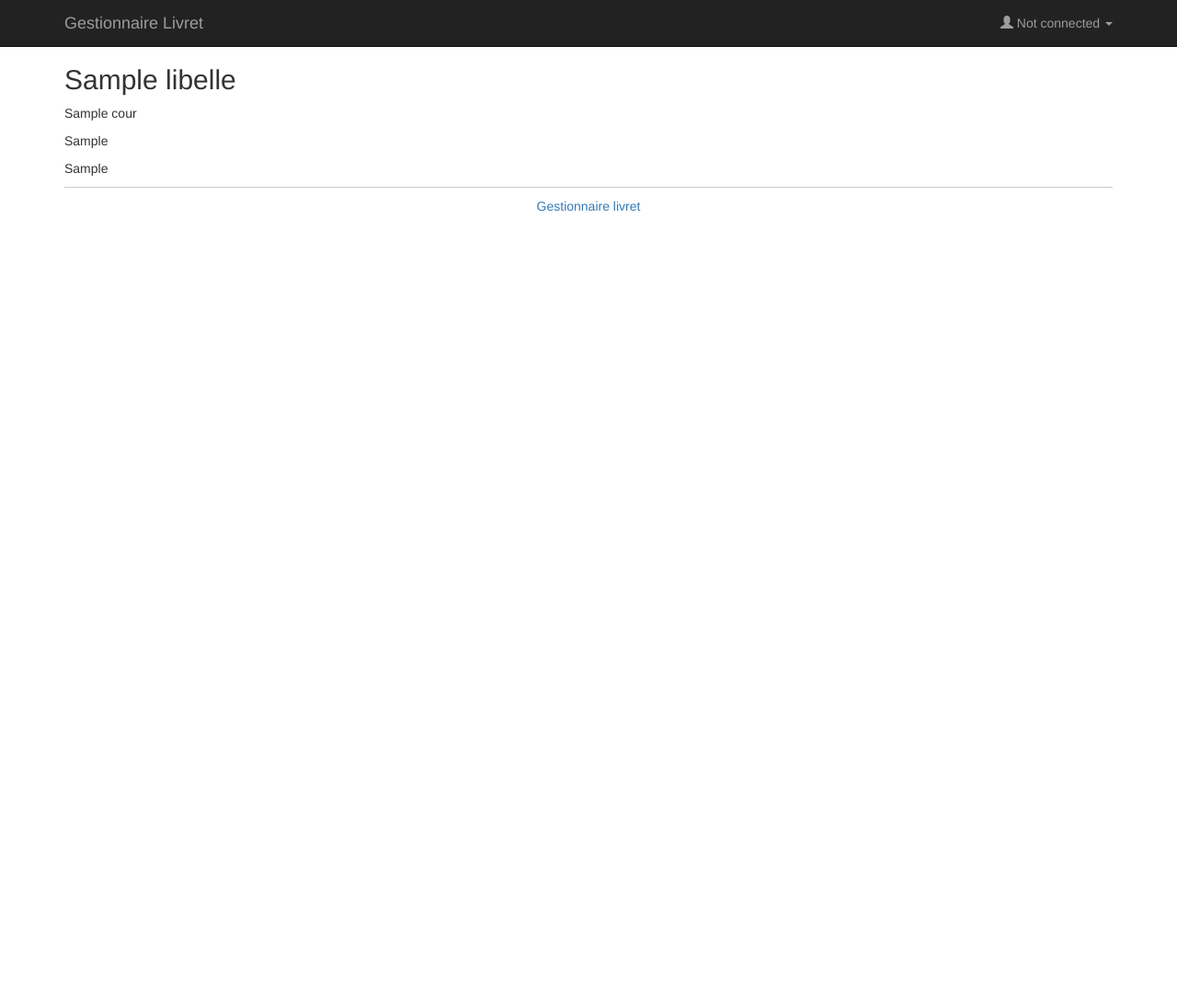
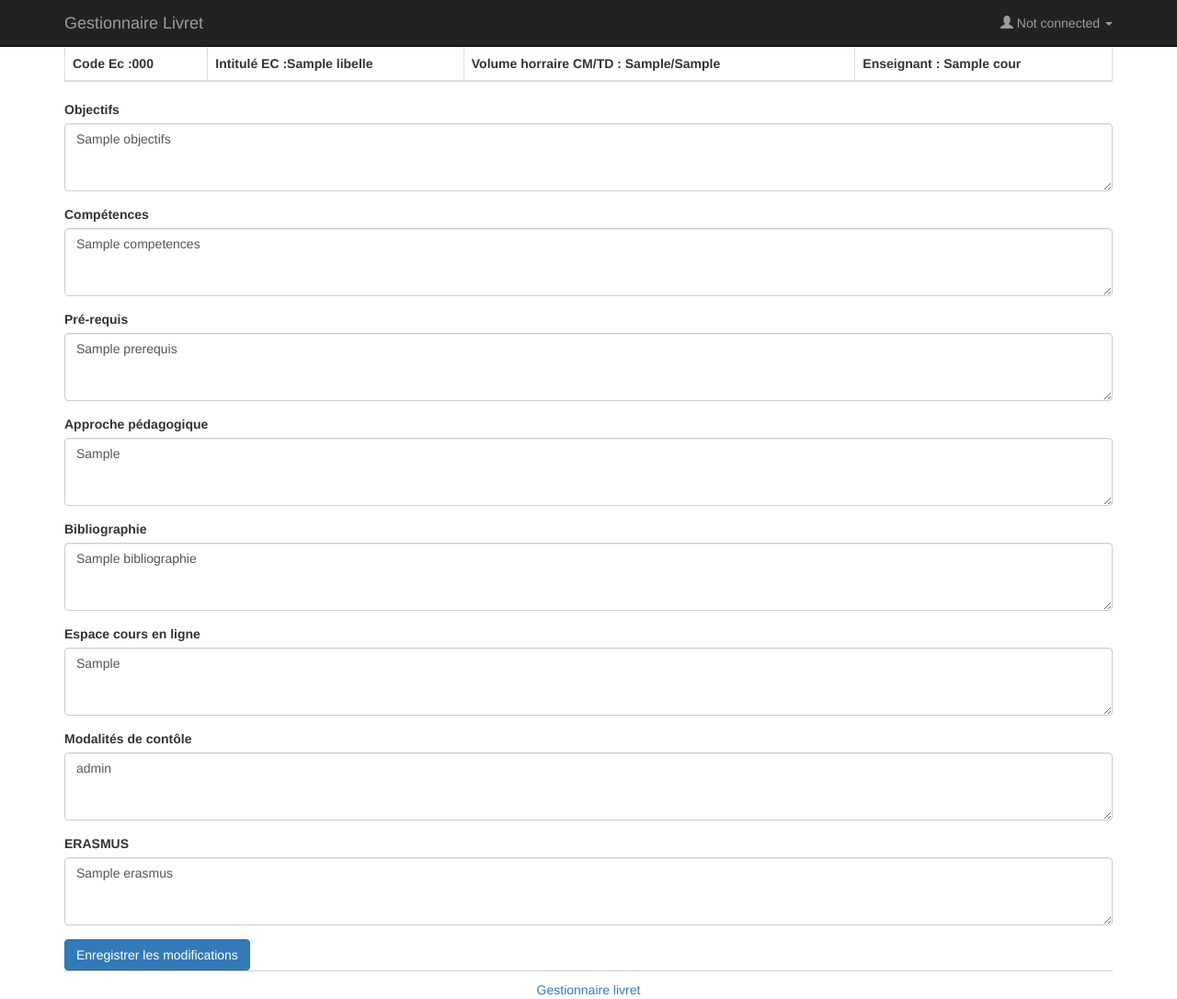
Before and after one commit to davidmeimoun/PSI, a PHP site: the page made by views/cours.html.twig in a window 1280 px wide. Shown: the whole page at 92% size. Before the commit the page ends 230 px from the top, so only its background shows below. Run offline with PHP 8.4, Linux system fonts and the light colour scheme; the template is opened without the code that fills it: most values are stand-ins (such as "Sample title", 1, 10 or a date in 2020); lists and menus that the app fills with data are empty; some libraries are stand-ins or nearby versions.

Commit message:
Update cours.html.twig

```diff
--- a/views/cours.html.twig
+++ b/views/cours.html.twig
@@ -3,12 +3,53 @@
 {% block title %}{{ cours.libelle }}{% endblock %}
 
 {% block content %}
-<p>
-    <h2>{{ cours.libelle }}</h2>
-    <p>{{ cours.nomEnseignant }}</p>
-    <p>{{ cours.h_cm }}</p>
-    <p>{{ cours.h_td }}</p>
+              <table class="table-bordered table">
+
+            <thead class="active">
+                <th>Code Ec :{{ cours.code }}</th>
+                <th>Intitulé EC :{{ cours.libelle }} </th>
+                <th>Volume horraire CM/TD : {{ cours.h_cm}}/{{ cours.h_td }}</th>
+                <th>Enseignant : {{ cours.nomEnseignant}}</th>
+            </thead>
+</table>
+
+            <form>
+ <div class="form-group">
+    <label for="exampleTextarea">Objectifs</label>
+    <textarea class="form-control" id="exampleTextarea" rows="3">{%if not cours.presentation is empty %}{{cours.presentation.objectifs}}{% endif %}</textarea>
+  </div>
+ <div class="form-group">
+    <label for="exampleTextarea">Compétences</label>
+    <textarea class="form-control" id="exampleTextarea" rows="3">{%if not cours.presentation is empty %}{{cours.presentation.competences}}{% endif %}</textarea>
+  </div>
+ <div class="form-group">
+    <label for="exampleTextarea">Pré-requis</label>
+    <textarea class="form-control" id="exampleTextarea" rows="3">{%if not cours.presentation is empty %}{{cours.presentation.prerequis}}{% endif %}</textarea>
+  </div>
+ <div class="form-group">
+    <label for="exampleTextarea">Approche pédagogique</label>
+    <textarea class="form-control" id="exampleTextarea" rows="3">{%if not cours.presentation is empty %}{{cours.presentation.plan_cours}}{% endif %}</textarea>
+  </div>
+ <div class="form-group">
+    <label for="exampleTextarea">Bibliographie</label>
+    <textarea class="form-control" id="exampleTextarea" rows="3">{%if not cours.presentation is empty %}{{cours.presentation.bibliographie}}{% endif %}</textarea>
+  </div>
+ <div class="form-group">
+    <label for="exampleTextarea">Espace cours en ligne</label>
+    <textarea class="form-control" id="exampleTextarea" rows="3">{%if not cours.presentation is empty %}{{cours.presentation.cours_en_ligne}}{% endif %}</textarea>
+  </div>
+ <div class="form-group">
+    <label for="exampleTextarea">Modalités de contôle</label>
+    <textarea class="form-control" id="exampleTextarea" rows="3">{%if not cours.presentation is empty %}{{cours.presentation.modalite_controle}}{% endif %}</textarea>
+  </div>
+ <div class="form-group">
+    <label for="exampleTextarea">ERASMUS</label>
+    <textarea class="form-control" id="exampleTextarea" rows="3">{%if not cours.presentation is empty %}{{cours.presentation.erasmus}}{% endif %}</textarea>
+  </div>
+
+  <button type="submit" class="btn btn-primary">Enregistrer les modifications</button>
+
+            </form>
 
 
-</p>
 {% endblock %}
```
